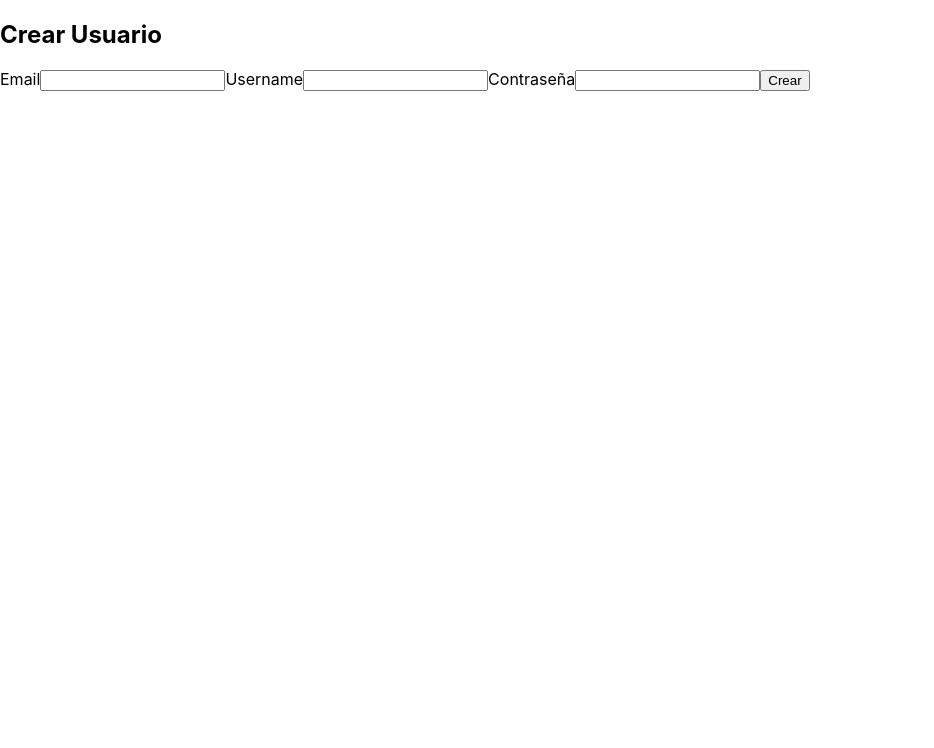
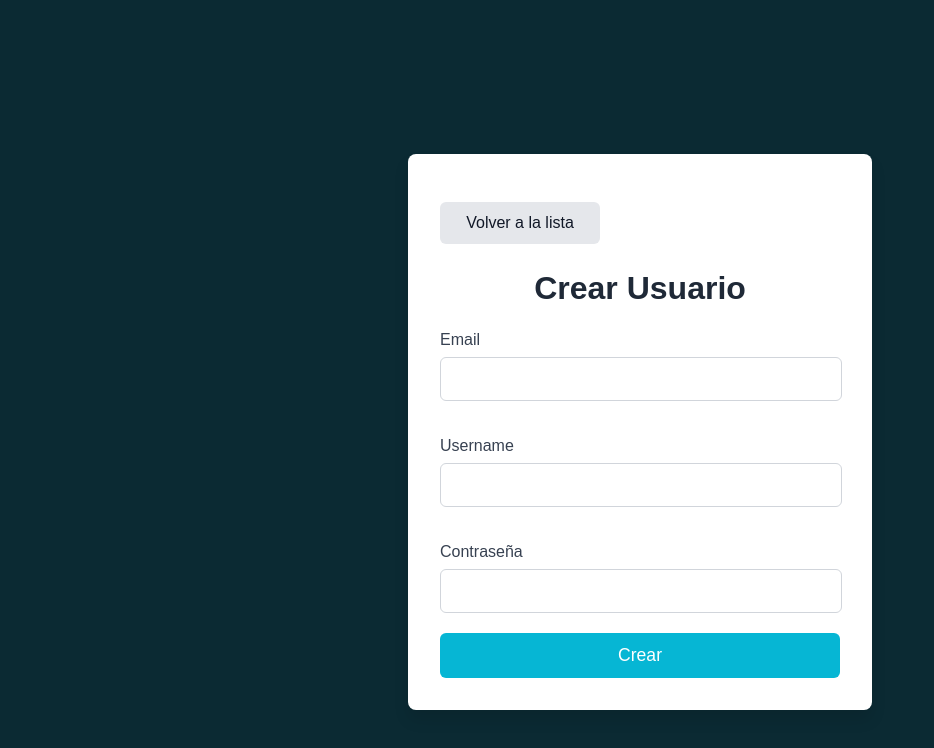
Before and after one commit to PRobledo-Thermosolutions/microservices, a React (Create React App) app in the folder frontend/: page /create-user in a window 1280 px wide. Shown: the top 748 px of the page, without its empty margins (0-934 px from the left). Built offline with nearby package versions, Linux system fonts and the light colour scheme; no server answers; sample sign-in values are in the browser's storage.

Commit message:
feat: add style for each page

```diff
--- a/frontend/src/pages/user/CreateUser.jsx
+++ b/frontend/src/pages/user/CreateUser.jsx
@@ -1,6 +1,7 @@
 import React, { useState } from "react";
 import { useNavigate } from "react-router-dom";
 import { createUser } from "../../services/user";
+import "../../styles/CreateUser.css";
 
 const CreateUser = () => {
     const navigate = useNavigate();
@@ -22,10 +23,8 @@ const CreateUser = () => {
 
     const handleSubmit = async (e) => {
         e.preventDefault();
-
         try {
             await createUser(formData);
-
             alert("Usuario creado exitosamente");
             navigate("/users");
         } catch (error) {
@@ -34,47 +33,49 @@ const CreateUser = () => {
     };
 
     return (
-        <div className="min-h-screen bg-blue-100 flex items-center justify-center">
-            <form
-                onSubmit={handleSubmit}
-                className="bg-white p-8 rounded shadow-md w-full max-w-md"
-            >
-                <h2 className="text-2xl font-bold text-center mb-6">Crear Usuario</h2>
+        <div className="createuser-container">
+            <form onSubmit={handleSubmit} className="createuser-form">
+                <button
+                    type="button"
+                    onClick={() => navigate("/users")}
+                    className="back-button"
+                >
+                    Volver a la lista
+                </button>
 
-                <label className="block mb-2 font-medium">Email</label>
+                <h2 className="createuser-title">Crear Usuario</h2>
+
+                <label className="form-label">Email</label>
                 <input
                     type="email"
                     name="email"
-                    className="w-full px-3 py-2 mb-4 border rounded"
+                    className="form-input"
                     value={formData.email}
                     onChange={handleChange}
                     required
                 />
 
-                <label className="block mb-2 font-medium">Username</label>
+                <label className="form-label">Username</label>
                 <input
                     type="text"
                     name="username"
-                    className="w-full px-3 py-2 mb-4 border rounded"
+                    className="form-input"
                     value={formData.username}
                     onChange={handleChange}
                     required
                 />
 
-                <label className="block mb-2 font-medium">Contraseña</label>
+                <label className="form-label">Contraseña</label>
                 <input
                     type="password"
                     name="password"
-                    className="w-full px-3 py-2 mb-4 border rounded"
+                    className="form-input"
                     value={formData.password}
                     onChange={handleChange}
                     required
                 />
 
-                <button
-                    type="submit"
-                    className="w-full bg-blue-600 text-white py-2 rounded hover:bg-blue-700"
-                >
+                <button type="submit" className="submit-button">
                     Crear
                 </button>
             </form>
--- a/frontend/src/pages/user/UserDetail.jsx
+++ b/frontend/src/pages/user/UserDetail.jsx
@@ -1,12 +1,18 @@
 import React, { useEffect, useState } from "react";
 import { useNavigate, useParams } from "react-router-dom";
 import { getUserById, updateUser, deleteUser } from "../../services/user";
+import "../../styles/UserDetail.css";
 
 const UserDetail = () => {
   const navigate = useNavigate();
   const { id } = useParams();
   const [user, setUser] = useState(null);
-  const [form, setForm] = useState({ email: "", username: "", password: "", is_active: true });
+  const [form, setForm] = useState({
+    email: "",
+    username: "",
+    password: "",
+    is_active: true,
+  });
 
   useEffect(() => {
     const fetchUser = async () => {
@@ -18,7 +24,6 @@ const UserDetail = () => {
         alert(err.message);
       }
     };
-
     fetchUser();
   }, [id]);
 
@@ -32,7 +37,7 @@ const UserDetail = () => {
 
   const handleUpdate = async () => {
     try {
-      updateUser(id, form);
+      await updateUser(id, form);
       alert("Usuario actualizado correctamente");
     } catch (err) {
       alert(err.message);
@@ -49,53 +54,58 @@ const UserDetail = () => {
     }
   };
 
-  if (!user) return <div className="p-8">Cargando...</div>;
+  if (!user) return <div className="detail-loading">Cargando...</div>;
 
   return (
-    <div className="min-h-screen bg-blue-100 p-8">
-      <div className="max-w-md mx-auto bg-white p-6 rounded shadow">
-        <h2 className="text-2xl font-bold mb-4 text-blue-900">Editar Usuario</h2>
-        <label className="block mb-2">
-          Email:
+    <div className="detail-container">
+      <div className="detail-card">
+        <button
+          type="button"
+          onClick={() => navigate("/users")}
+          className="back-button"
+        >
+          Volver a la lista
+        </button>
+
+        <h2 className="detail-title">Editar Usuario</h2>
+
+        <label className="form-label">
+          Email
           <input
             name="email"
             value={form.email}
             onChange={handleChange}
-            className="w-full mt-1 p-2 border rounded"
+            className="form-input"
           />
         </label>
-        <label className="block mb-2">
-          Username:
+
+        <label className="form-label">
+          Username
           <input
             name="username"
             value={form.username}
             onChange={handleChange}
-            className="w-full mt-1 p-2 border rounded"
+            className="form-input"
           />
         </label>
-        <label className="block mb-2">
-          Contraseña:
+
+        <label className="form-label">
+          Contraseña
           <input
             name="password"
             type="password"
+            placeholder="(dejar en blanco para no cambiar)"
             value={form.password}
             onChange={handleChange}
-            placeholder="(dejar en blanco para no cambiar)"
-            className="w-full mt-1 p-2 border rounded"
+            className="form-input"
           />
         </label>
 
-        <div className="flex justify-between">
-          <button
-            onClick={handleUpdate}
-            className="bg-blue-600 text-white px-4 py-2 rounded hover:bg-blue-700"
-          >
+        <div className="button-group">
+          <button onClick={handleUpdate} className="btn-primary">
             Guardar cambios
           </button>
-          <button
-            onClick={handleDelete}
-            className="bg-red-600 text-white px-4 py-2 rounded hover:bg-red-700"
-          >
+          <button onClick={handleDelete} className="btn-danger">
             Eliminar usuario
           </button>
         </div>
--- a/frontend/src/pages/user/UserList.jsx
+++ b/frontend/src/pages/user/UserList.jsx
@@ -1,6 +1,7 @@
 import React, { useEffect, useState } from "react";
 import { useNavigate } from "react-router-dom";
 import { getAllUsers } from "../../services/user";
+import "../../styles/UserList.css";
 
 const USERS_PER_PAGE = 10;
 
@@ -50,53 +51,46 @@ const UserList = () => {
   };
 
   return (
-        <div className="min-h-screen bg-blue-100 p-8">
-            <div className="flex justify-between items-center mb-6">
-                <h1 className="text-3xl font-bold text-blue-900">Usuarios Registrados</h1>
-                <button
-                    onClick={handleLogout}
-                    className="bg-red-500 text-white px-4 py-2 rounded hover:bg-red-600"
-                >
+    <div className="userlist-container">
+      <div className="userlist-header">
+        <h1 className="userlist-title">Usuarios Registrados</h1>
+        <button onClick={handleLogout} className="logout-button">
           Cerrar sesión
         </button>
       </div>
 
-            <div className="mb-4">
+      <div className="userlist-search">
         <input
           type="text"
           placeholder="Buscar por ID, email, username o activo"
           value={search}
           onChange={(e) => setSearch(e.target.value)}
-                    className="w-full px-4 py-2 border rounded shadow"
+          className="search-input"
         />
       </div>
 
-            <div className="overflow-x-auto bg-white p-4 rounded shadow">
-                <table className="table-auto w-full border-collapse">
+      <div className="userlist-table-wrapper">
+        <table className="userlist-table">
           <thead>
-                        <tr className="bg-blue-800 text-white">
-                            <th className="px-4 py-2 border">ID</th>
-                            <th className="px-4 py-2 border">Email</th>
-                            <th className="px-4 py-2 border">Username</th>
+            <tr>
+              <th>ID</th>
+              <th>Email</th>
+              <th>Username</th>
             </tr>
           </thead>
           <tbody>
             {paginatedUsers.length === 0 ? (
               <tr>
-                                <td colSpan="4" className="text-center py-4">
+                <td colSpan="3" className="no-users">
                   No hay usuarios.
                 </td>
               </tr>
             ) : (
               paginatedUsers.map((user) => (
-                                <tr
-                                    key={user.id}
-                                    onClick={() => handleRowClick(user.id)}
-                                    className="cursor-pointer bg-blue-100 hover:bg-blue-200 transition"
-                                >
-                                    <td className="border px-4 py-2 text-center">{user.id}</td>
-                                    <td className="border px-4 py-2">{user.email}</td>
-                                    <td className="border px-4 py-2">{user.username}</td>
+                <tr key={user.id} onClick={() => handleRowClick(user.id)}>
+                  <td>{user.id}</td>
+                  <td>{user.email}</td>
+                  <td>{user.username}</td>
                 </tr>
               ))
             )}
@@ -104,30 +98,26 @@ const UserList = () => {
         </table>
       </div>
 
-            {/* Pagination */}
       {totalPages > 1 && (
-                <div className="flex justify-center mt-4 gap-2">
+        <div className="pagination">
           {Array.from({ length: totalPages }).map((_, i) => (
             <button
               key={i}
               onClick={() => setPage(i + 1)}
-                            className={`px-3 py-1 rounded ${page === i + 1
-                                ? "bg-blue-800 text-white"
-                                : "bg-white border text-blue-800 hover:bg-blue-100"
-                                }`}
+              className={`page-button ${page === i + 1 ? "active" : ""}`}
             >
               {i + 1}
             </button>
           ))}
         </div>
       )}
+
       <button
         onClick={() => navigate("/create-user")}
-                className="mb-4 bg-blue-700 text-white px-4 py-2 rounded hover:bg-blue-800"
+        className="create-user-button"
       >
         Crear nuevo usuario
       </button>
-
     </div>
   );
 };
--- /dev/null
+++ b/frontend/src/styles/CreateUser.css
@@ -0,0 +1,102 @@
+.back-button {
+  margin-top: 1rem;
+  width: 40%;
+  background-color: #e5e7eb;
+  color: #111827;
+  padding: 0.75rem;
+  border: none;
+  border-radius: 0.375rem;
+  font-size: 1rem;
+  cursor: pointer;
+  font-weight: 500;
+  transition: background-color 0.2s ease-in-out;
+}
+
+.back-button:hover {
+  background-color: #d1d5db;
+}
+
+
+.createuser-container {
+  min-height: 100vh;
+  background-color: #0b2a33;
+  display: flex;
+  align-items: center;
+  justify-content: center;
+  padding: 2rem;
+  font-family: sans-serif;
+}
+
+.createuser-form {
+  background-color: white;
+  padding: 2rem;
+  width: 100%;
+  max-width: 400px;
+  border-radius: 0.5rem;
+  box-shadow: 0 10px 15px rgba(0, 0, 0, 0.1);
+}
+
+.createuser-title {
+  font-size: 2rem;
+  font-weight: bold;
+  margin-bottom: 1.5rem;
+  text-align: center;
+  color: #1f2937;
+}
+
+.form-label {
+  display: block;
+  margin-bottom: 0.5rem;
+  font-weight: 500;
+  color: #374151;
+}
+
+.form-input {
+  width: 92%;
+  padding: 0.75rem 1rem;
+  margin-bottom: 1.25rem;
+  border: 1px solid #d1d5db;
+  border-radius: 0.375rem;
+  font-size: 1rem;
+  outline: none;
+}
+
+.form-input:focus {
+  border-color: #06b6d4;
+  box-shadow: 0 0 0 2px rgba(6, 182, 212, 0.3);
+}
+
+.form-checkbox-wrapper {
+  display: flex;
+  align-items: center;
+  margin-bottom: 1.5rem;
+}
+
+.form-checkbox {
+  width: 1rem;
+  height: 1rem;
+  margin-right: 0.5rem;
+  accent-color: #06b6d4;
+}
+
+.form-label-checkbox {
+  font-size: 0.95rem;
+  color: #374151;
+}
+
+.submit-button {
+  width: 100%;
+  background-color: #06b6d4;
+  color: white;
+  padding: 0.75rem;
+  border: none;
+  border-radius: 0.375rem;
+  font-size: 1.1rem;
+  font-weight: 500;
+  cursor: pointer;
+  transition: background-color 0.2s ease-in-out;
+}
+
+.submit-button:hover {
+  background-color: #0891b2;
+}
--- /dev/null
+++ b/frontend/src/styles/UserDetail.css
@@ -0,0 +1,138 @@
+.back-button {
+  margin-top: 1rem;
+  width: 40%;
+  background-color: #e5e7eb;
+  color: #111827;
+  padding: 0.75rem;
+  border: none;
+  border-radius: 0.375rem;
+  font-size: 1rem;
+  cursor: pointer;
+  font-weight: 500;
+  transition: background-color 0.2s ease-in-out;
+}
+
+.back-button:hover {
+  background-color: #d1d5db;
+}
+
+
+.detail-container {
+  min-height: 100vh;
+  background-color: #0b2a33;
+  display: flex;
+  justify-content: center;
+  align-items: center;
+  padding: 2rem;
+  font-family: sans-serif;
+}
+
+.detail-card {
+  background-color: white;
+  padding: 2rem;
+  width: 100%;
+  max-width: 450px;
+  border-radius: 0.5rem;
+  box-shadow: 0 10px 15px rgba(0, 0, 0, 0.1);
+}
+
+.detail-title {
+  font-size: 2rem;
+  font-weight: bold;
+  margin-bottom: 1.5rem;
+  color: #1f2937;
+  text-align: center;
+}
+
+.form-label {
+  display: block;
+  font-weight: 500;
+  color: #374151;
+  margin-bottom: 0.25rem;
+  margin-top: 1rem;
+}
+
+.form-input {
+  width: 92%;
+  padding: 0.75rem 1rem;
+  margin-bottom: 0.5rem;
+  border: 1px solid #d1d5db;
+  border-radius: 0.375rem;
+  font-size: 1rem;
+  outline: none;
+}
+
+.form-input:focus {
+  border-color: #06b6d4;
+  box-shadow: 0 0 0 2px rgba(6, 182, 212, 0.4);
+}
+
+.form-checkbox-wrapper {
+  display: flex;
+  align-items: center;
+  margin-top: 1rem;
+  margin-bottom: 1.5rem;
+}
+
+.form-checkbox {
+  width: 1rem;
+  height: 1rem;
+  margin-right: 0.5rem;
+  accent-color: #06b6d4;
+}
+
+.form-label-checkbox {
+  font-size: 0.95rem;
+  color: #374151;
+}
+
+.button-group {
+  display: flex;
+  justify-content: space-between;
+  gap: 1rem;
+}
+
+.btn-primary {
+  flex: 1;
+  background-color: #06b6d4;
+  color: white;
+  padding: 0.75rem;
+  border: none;
+  border-radius: 0.375rem;
+  font-weight: 500;
+  font-size: 1rem;
+  cursor: pointer;
+  transition: background-color 0.2s ease-in-out;
+}
+
+.btn-primary:hover {
+  background-color: #0891b2;
+}
+
+.btn-danger {
+  flex: 1;
+  background-color: #ef4444;
+  color: white;
+  padding: 0.75rem;
+  border: none;
+  border-radius: 0.375rem;
+  font-weight: 500;
+  font-size: 1rem;
+  cursor: pointer;
+  transition: background-color 0.2s ease-in-out;
+}
+
+.btn-danger:hover {
+  background-color: #dc2626;
+}
+
+.detail-loading {
+  min-height: 100vh;
+  background-color: #0b2a33;
+  color: white;
+  display: flex;
+  align-items: center;
+  justify-content: center;
+  font-size: 1.2rem;
+  font-family: sans-serif;
+}
--- /dev/null
+++ b/frontend/src/styles/UserList.css
@@ -0,0 +1,131 @@
+.userlist-container {
+  min-height: 100vh;
+  background-color: #0b2a33;
+  padding: 2rem;
+  color: #f9fafb;
+  font-family: sans-serif;
+}
+
+.userlist-header {
+  display: flex;
+  justify-content: space-between;
+  align-items: center;
+  margin-bottom: 2rem;
+}
+
+.userlist-title {
+  font-size: 2rem;
+  font-weight: bold;
+  color: #ffffff;
+}
+
+.logout-button {
+  background-color: #ef4444;
+  color: white;
+  padding: 0.5rem 1rem;
+  border: none;
+  border-radius: 6px;
+  font-weight: bold;
+  cursor: pointer;
+  transition: background-color 0.2s ease-in-out;
+}
+
+.logout-button:hover {
+  background-color: #dc2626;
+}
+
+.userlist-search {
+  margin-bottom: 1rem;
+}
+
+.search-input {
+  width: 97%;
+  padding: 0.75rem 1rem;
+  border: 1px solid #e5e7eb;
+  border-radius: 6px;
+  font-size: 1rem;
+}
+
+.userlist-table-wrapper {
+  overflow-x: auto;
+  background-color: rgba(255, 255, 255, 0);
+  padding: 1.5rem;
+  box-shadow: 0 10px 15px rgba(0, 0, 0, 0.1);
+  color: #111827;
+}
+
+.userlist-table {
+  width: 100%;
+  border-collapse: collapse;
+}
+
+.userlist-table thead {
+  background-color: #06b6d4;
+  color: white;
+}
+
+.userlist-table th,
+.userlist-table td {
+  padding: 0.75rem 1rem;
+  border: 1px solid #e5e7eb;
+  text-align: left;
+}
+
+.userlist-table tbody tr {
+  background-color: #f0f9ff;
+  cursor: pointer;
+  transition: background-color 0.2s ease-in-out;
+}
+
+.userlist-table tbody tr:hover {
+  background-color: #bae6fd;
+}
+
+.no-users {
+  text-align: center;
+  padding: 1rem;
+  color: #6b7280;
+}
+
+.pagination {
+  margin-top: 1rem;
+  display: flex;
+  justify-content: center;
+  gap: 0.5rem;
+}
+
+.page-button {
+  padding: 0.5rem 0.75rem;
+  border: 1px solid #06b6d4;
+  background-color: white;
+  color: #06b6d4;
+  border-radius: 6px;
+  cursor: pointer;
+  transition: background-color 0.2s ease-in-out;
+}
+
+.page-button:hover {
+  background-color: #e0f2fe;
+}
+
+.page-button.active {
+  background-color: #06b6d4;
+  color: white;
+  font-weight: bold;
+}
+
+.create-user-button {
+  margin-top: 1.5rem;
+  background-color: #0e7490;
+  color: white;
+  padding: 0.75rem 1.25rem;
+  border: none;
+  border-radius: 6px;
+  font-weight: 500;
+  cursor: pointer;
+  transition: background-color 0.2s ease-in-out;
+}
+
+.create-user-button:hover {
+  background-color: #155e75;
+}
```
Also changed, not shown: frontend/src/pages/auth/Login.jsx (+7 -16 lines), frontend/src/styles/Login.css (added, +77 -0 lines). Lines whose indentation alone changed are shown as unchanged.
